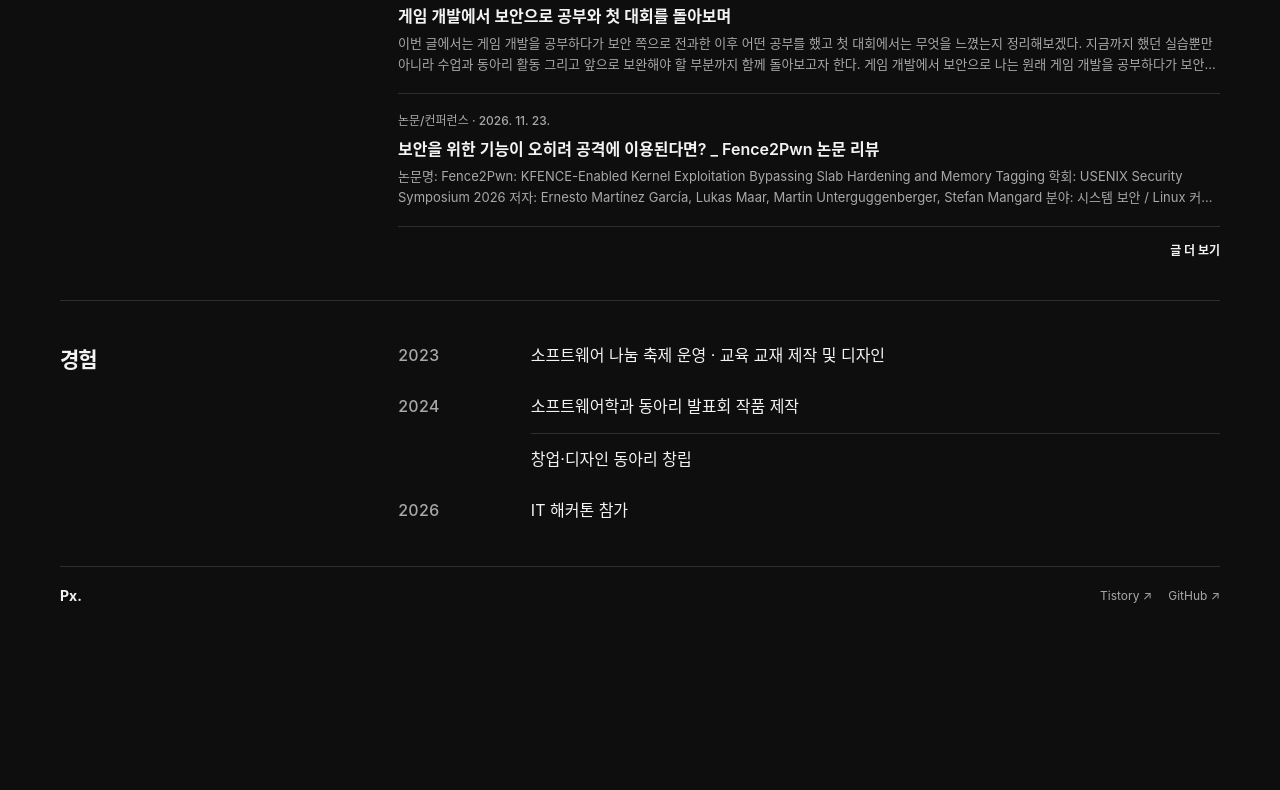
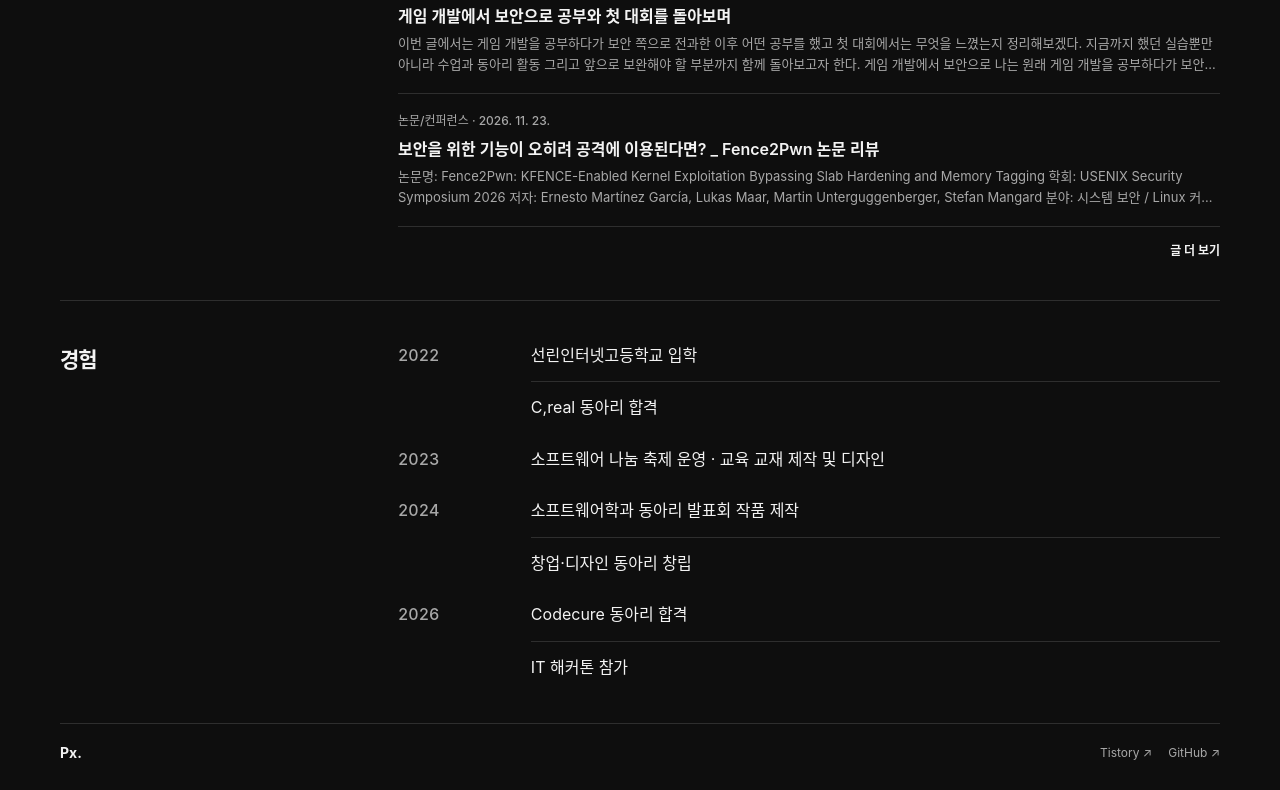
Before and after one commit to pxjeong/pxjeong.blog.io, a plain HTML site: page index.html in a window 1280 px wide. Shown: the part 1438-2228 px from the top of the page. Before the commit the page ends 2071 px from the top, so only its background shows below. Drawn offline with Linux system fonts and the light colour scheme.

Commit message:
Add school and club milestones to experience

```diff
--- a/index.html
+++ b/index.html
@@ -91,6 +91,13 @@
       <div class="section-heading"><h2 id="experience-title">경험</h2></div>
       <div class="experience-list">
         <div class="experience-group">
+          <h3 class="experience-year"><time datetime="2022">2022</time></h3>
+          <ul class="experience-items" role="list">
+            <li>선린인터넷고등학교 입학</li>
+            <li>C,real 동아리 합격</li>
+          </ul>
+        </div>
+        <div class="experience-group">
           <h3 class="experience-year"><time datetime="2023">2023</time></h3>
           <ul class="experience-items" role="list">
             <li>소프트웨어 나눔 축제 운영 · 교육 교재 제작 및 디자인</li>
@@ -106,6 +113,7 @@
         <div class="experience-group">
           <h3 class="experience-year"><time datetime="2026">2026</time></h3>
           <ul class="experience-items" role="list">
+            <li>Codecure 동아리 합격</li>
             <li>IT 해커톤 참가</li>
           </ul>
         </div>
```
